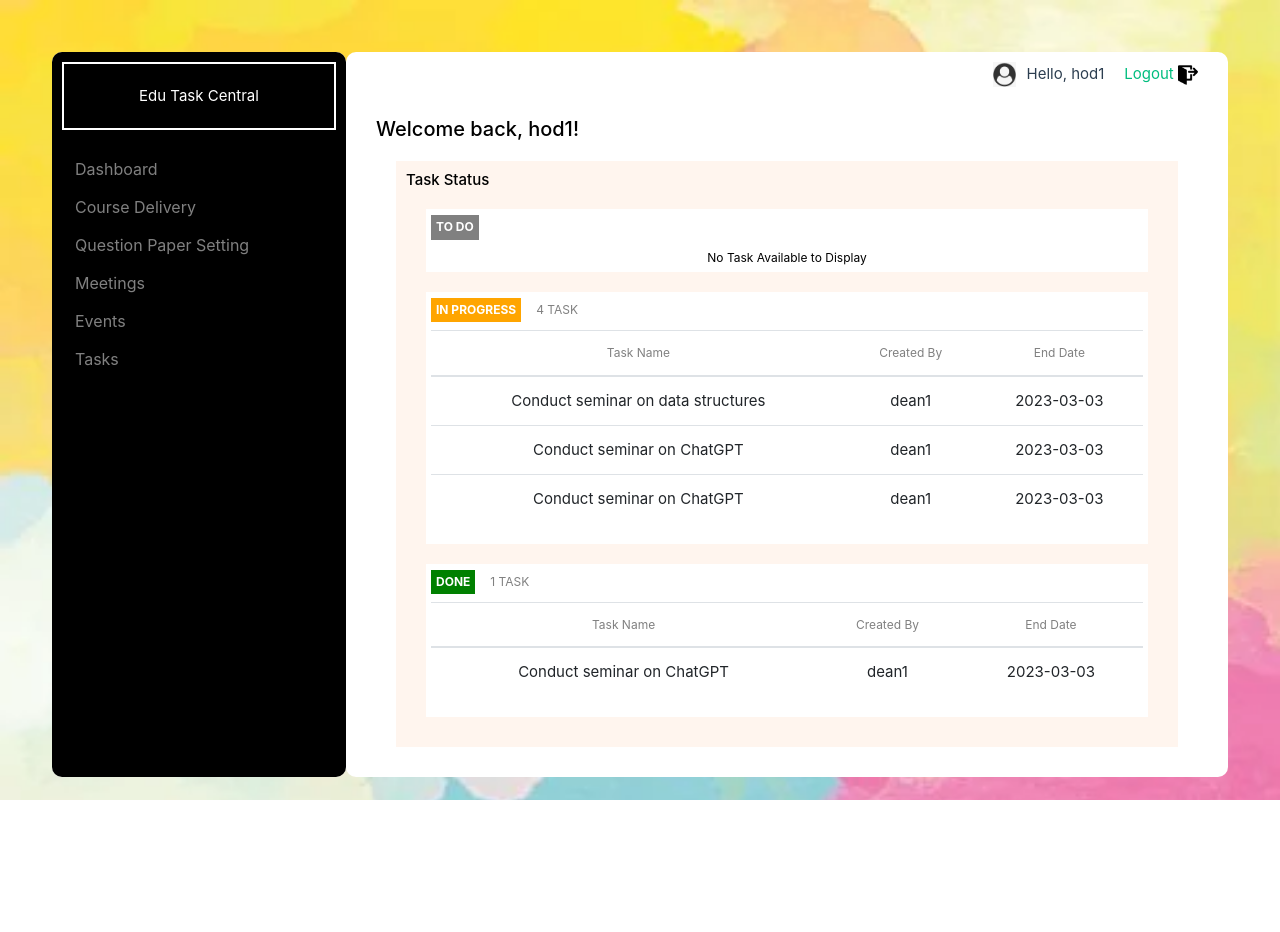
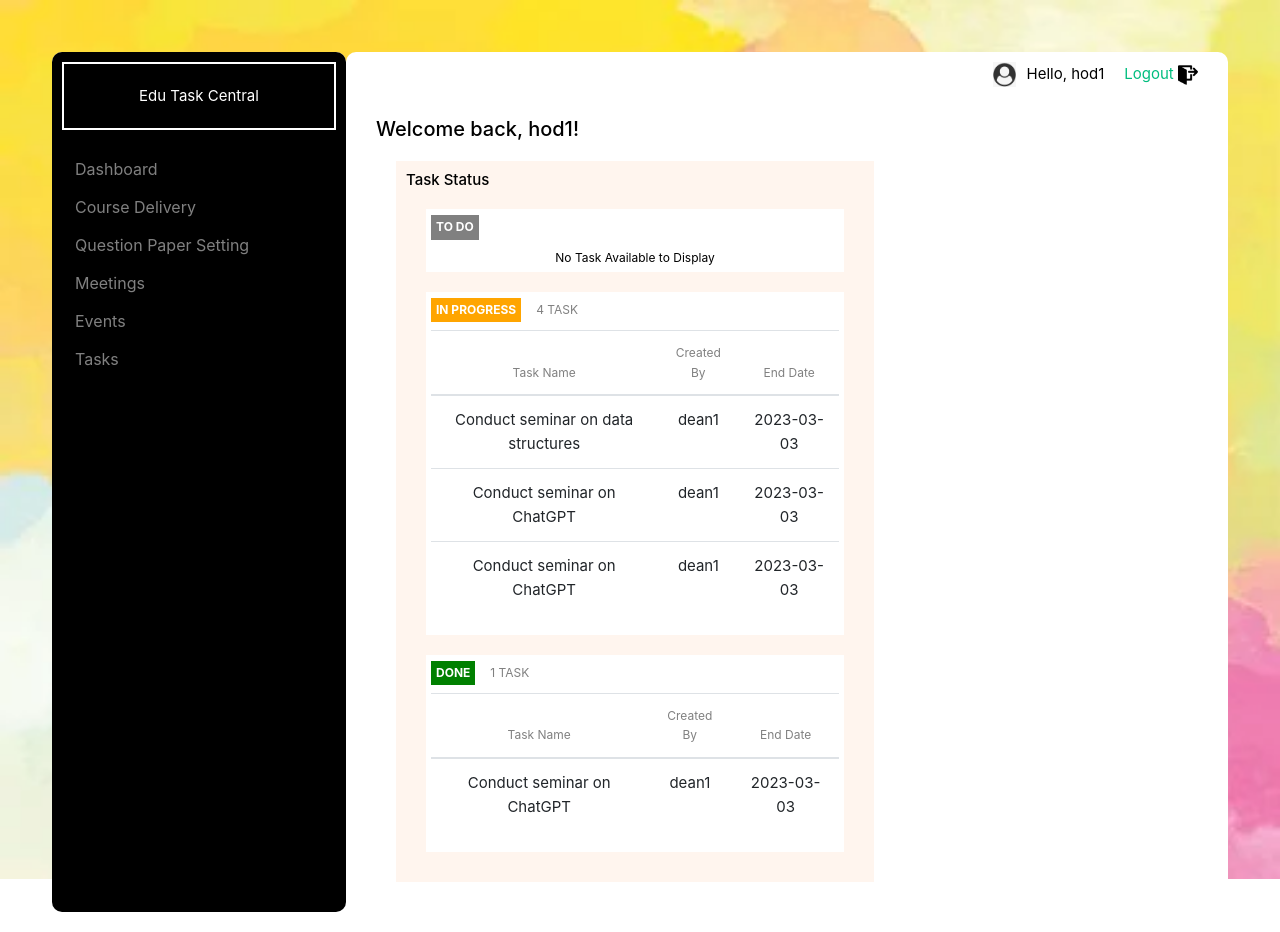
Before and after one commit to Aneeshakaramath/EduTaskCentral, a Vue app in the folder Front-End/: page /#/login in a window 1280 px wide. Both pictures are taken after typing "Sample", "Sample123" into the empty fields and a click on the button "Sign in". Before the commit the page ends 800 px from the top, so only its background shows below. Built offline with nearby package versions, Linux system fonts and the light colour scheme.

Commit message:
creating separte component for task table

```diff
--- a/Front-End/src/components/Dashboard.vue
+++ b/Front-End/src/components/Dashboard.vue
@@ -5,7 +5,14 @@
     </div>
     <div class="columns">
       <NavBar></NavBar>
-      <StatusDetails></StatusDetails>
+      <div class="row">
+        <div class="col-sm-8">
+          <StatusDetails></StatusDetails>
+        </div>
+        <div class="col-sm-4">
+
+        </div>
+      </div>
     </div>
     <!--<RouterLink to="/logout">Logout</RouterLink>
     <h1>Logged In Successfully</h1>
@@ -47,7 +54,6 @@ onBeforeMount(async()=> {
 
 .flexcontainer {
   display: flex;
-  min-height: 200px;
   font-size:15px;
 }
 
--- a/Front-End/src/components/dashboard/NavBar.vue
+++ b/Front-End/src/components/dashboard/NavBar.vue
@@ -34,6 +34,8 @@ const store = useUserStore();
 
 .hello-message {
   margin-right: 20px;
+  color: black;
+  font-weight: 900;
 }
 
 .user_icon > img {
--- a/Front-End/src/components/dashboard/SidePanel.vue
+++ b/Front-End/src/components/dashboard/SidePanel.vue
@@ -7,7 +7,7 @@
         <RouterLink to="#"><button type="button" class="btn btn-link">Question Paper Setting</button></RouterLink>
         <RouterLink to="#"><button type="button" class="btn btn-link">Meetings</button></RouterLink>
         <RouterLink to="#"><button type="button" class="btn btn-link">Events</button></RouterLink>
-        <RouterLink to="#"><button type="button" class="btn btn-link">Tasks</button></RouterLink>
+        <RouterLink to="task"><button type="button" class="btn btn-link">Tasks</button></RouterLink>
     </div>
   </div>
 </template>
--- a/Front-End/src/components/dashboard/StatusDetails.vue
+++ b/Front-End/src/components/dashboard/StatusDetails.vue
@@ -3,7 +3,7 @@
     <h1 class="welcome-message">Welcome back, {{ store?.userData?.userDetails?.name }}! </h1>
     <div class="task-status-container">
       <h2 class="task-status-label">Task Status</h2>
-      <TaskStatus taskStatus="To Do" fontcolor="grey" ></TaskStatus>
+      <TaskStatus taskStatus="To Do" fontcolor="grey"></TaskStatus>
       <TaskStatus  taskStatus="In progress" fontcolor="orange"></TaskStatus>
       <TaskStatus taskStatus="Done" fontcolor="green"></TaskStatus>
     </div>
--- a/Front-End/src/components/dashboard/TaskStatus.vue
+++ b/Front-End/src/components/dashboard/TaskStatus.vue
@@ -4,23 +4,7 @@
         <span class="count-task" v-if="taskListForCurrentStatus.length > 0"> {{ taskListForCurrentStatus.length }} TASK </span>
         <div>
             <div class="table-container" v-if="taskListForCurrentStatus.length > 0">
-                <table class="table">
-                    <thead>
-                        <tr class="table-header">
-                            <th scope="col">Task Name</th>
-                            <th scope="col">Created By</th>
-                            <th scope="col">End Date</th>
-                        </tr>
-                    </thead>
-                    <tbody>
-
-                        <tr v-for="task in getMaxThreeStatus">
-                            <th scope="row"> {{task.description}} </th>
-                            <td>{{task.assignedBy.name}}</td>
-                            <td>{{task.endDate}}</td>
-                        </tr>
-                    </tbody>
-                </table>
+                <TaskTable :task-list="getMaxThreeStatus"></TaskTable>
             </div>
             <div class="no-task-available-message" v-else>
                 No Task Available to Display
@@ -32,10 +16,12 @@
 <script setup lang="ts">
 import { useUserStore } from '@/stores/User';
 import { computed } from '@vue/reactivity';
+import TaskTable from './TaskTable.vue';
 
 const props = defineProps<{
     taskStatus: string,
-    fontcolor: string
+    fontcolor: string,
+    showAll: boolean
 }>()
 
 const store = useUserStore();
@@ -58,6 +44,11 @@ const getMaxThreeStatus = computed(()=> {
         return task!=null && task.taskStatus == props.taskStatus?.toUpperCase();
         })
     }
+
+    if(props.showAll) {
+      return filteredArray;
+    }
+
     if(filteredArray.length <=3) {
         return filteredArray;
     }
@@ -100,9 +91,4 @@ const getMaxThreeStatus = computed(()=> {
     text-align: center;
   }
 
-  .table-header {
-    font-size: 12px;
-    color: grey;
-  }
-
 </style>
--- /dev/null
+++ b/Front-End/src/components/dashboard/TaskTable.vue
@@ -0,0 +1,34 @@
+<template>
+    <table class="table">
+        <thead>
+            <tr class="table-header">
+                <th scope="col">Task Name</th>
+                <th scope="col">Created By</th>
+                <th scope="col">End Date</th>
+            </tr>
+        </thead>
+        <tbody>
+
+            <tr v-for="task in taskList">
+                <th scope="row"> {{ task.description }} </th>
+                <td>{{ task.assignedBy.name }}</td>
+                <td>{{ task.endDate }}</td>
+            </tr>
+        </tbody>
+    </table>
+</template>
+
+<script setup lang="ts">
+
+const props = defineProps<{
+    taskList: any
+}>()
+
+</script>
+
+<style scoped>
+.table-header {
+    font-size: 12px;
+    color: grey;
+}
+</style>
```
